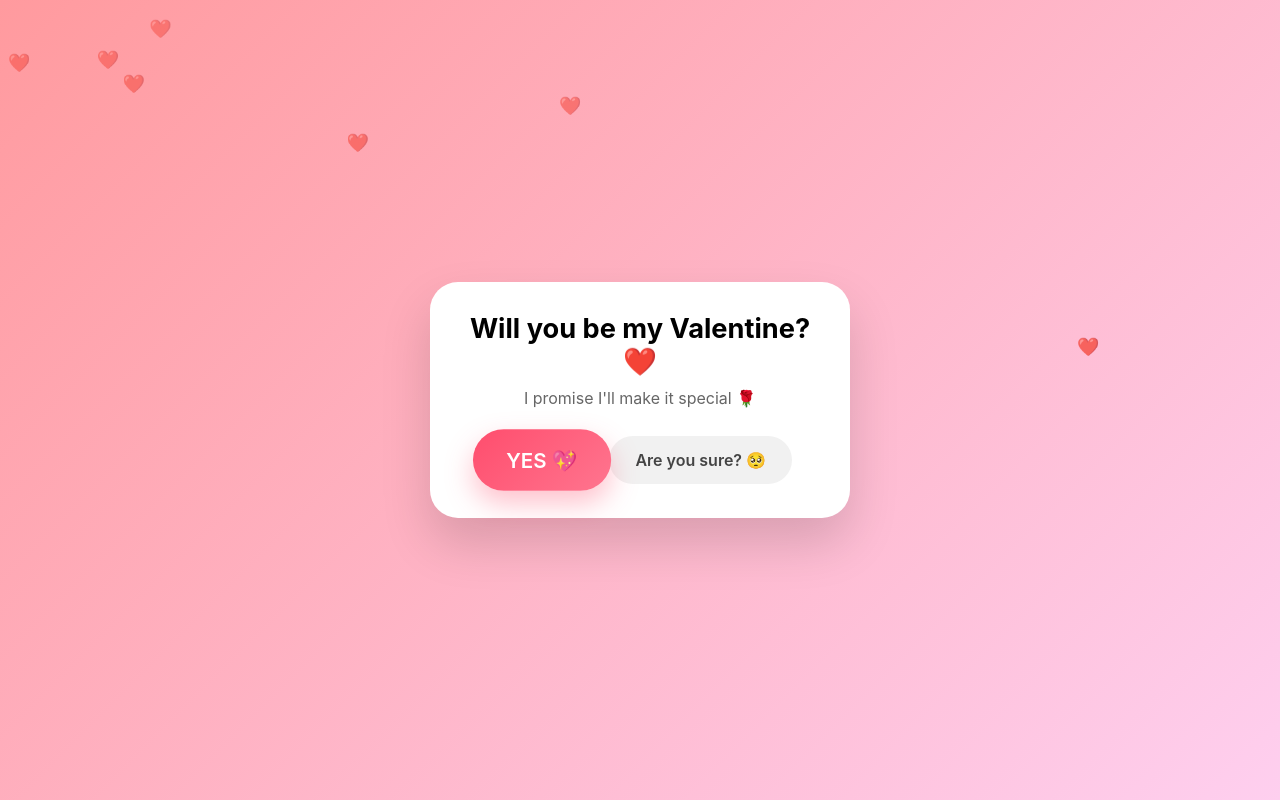
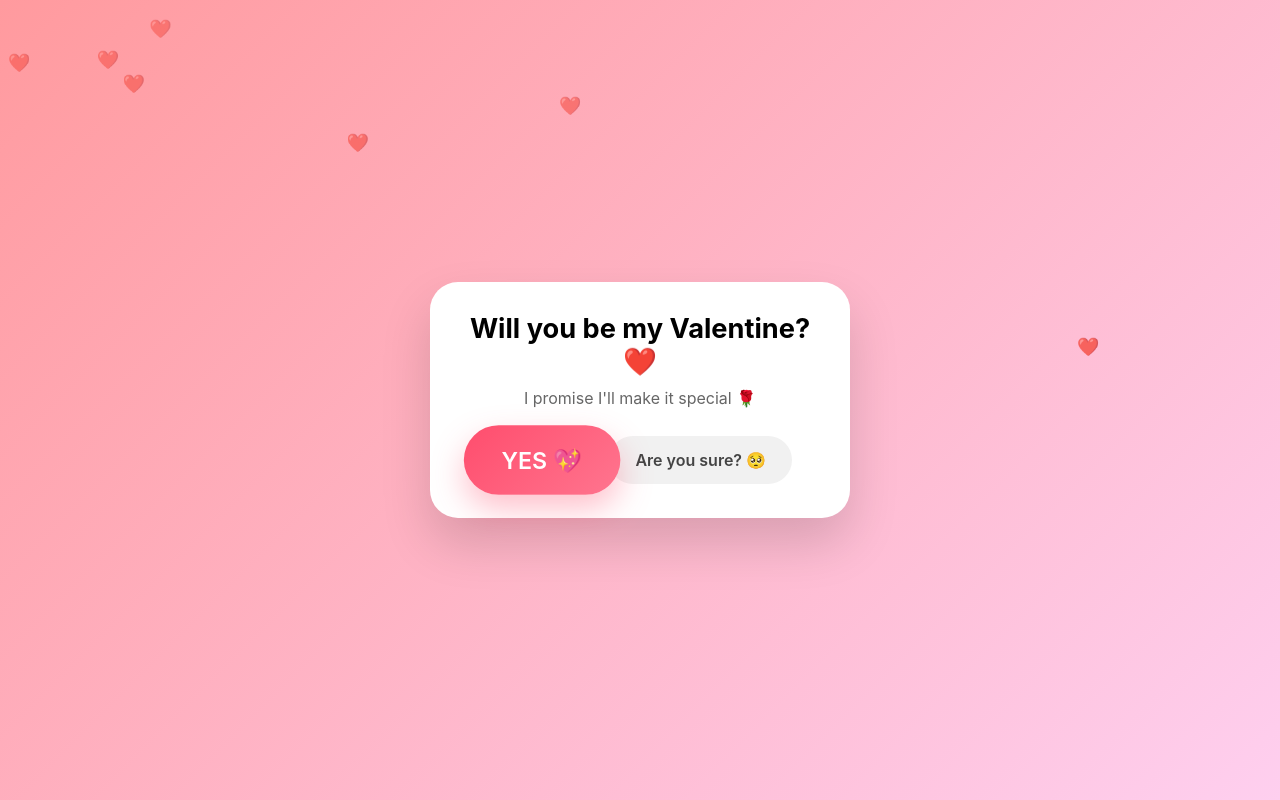
Before and after one commit to Kurimzon/valentines-for-her, a plain HTML site: page index.html in a window 1280 px wide. Both pictures are taken after a click on the button "No 😢". Drawn offline with Linux system fonts and the light colour scheme.

Commit message:
made yes bigger

```diff
--- a/index.html
+++ b/index.html
@@ -169,14 +169,16 @@
     noBtn.addEventListener("click", () => {
       noClicks++;
 
-      scale += 0.28;
+      // Increased growth speed
+      scale += 0.45;
       yesBtn.style.transform = `scale(${scale})`;
 
       if (noClicks <= noMessages.length) {
         noBtn.textContent = noMessages[noClicks - 1];
       }
 
-      if (noClicks > 8) {
+      // Hide earlier so YES dominates faster
+      if (noClicks > 6) {
         noBtn.style.display = "none";
       }
     });
```
